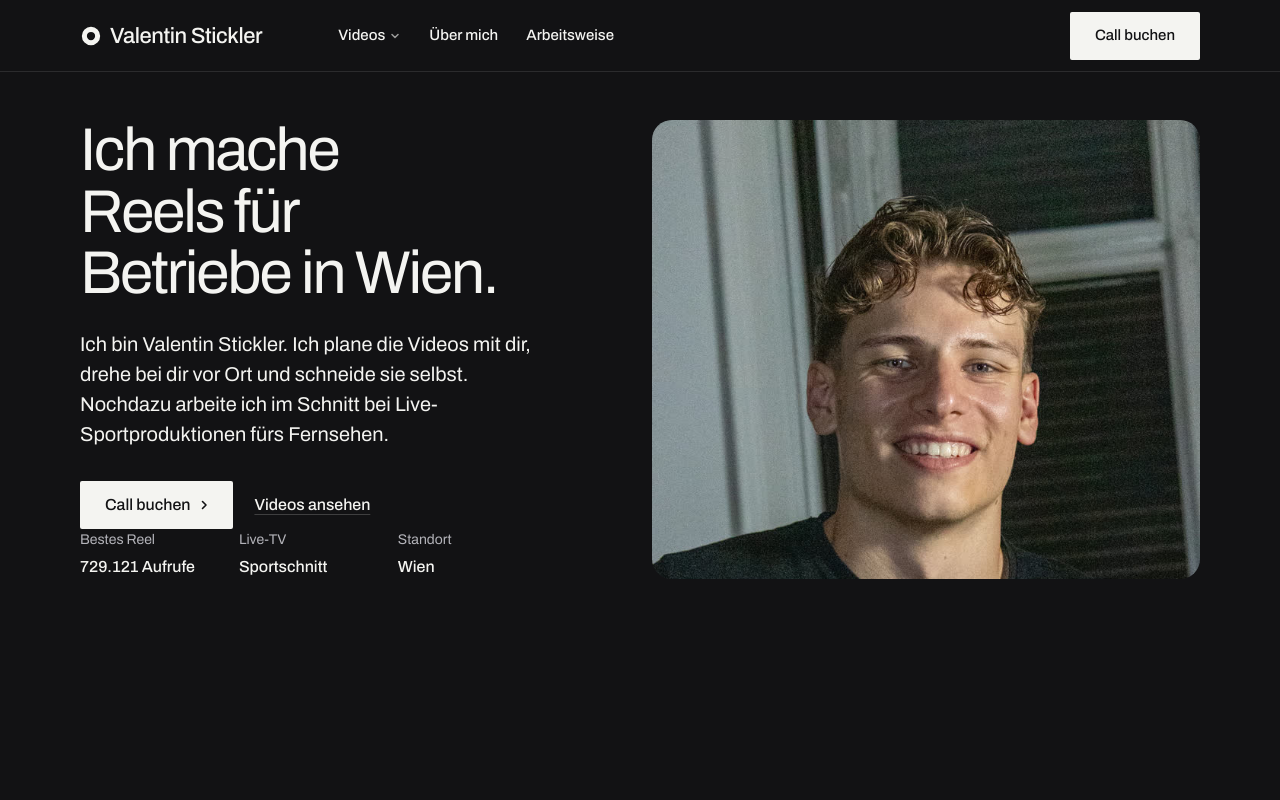
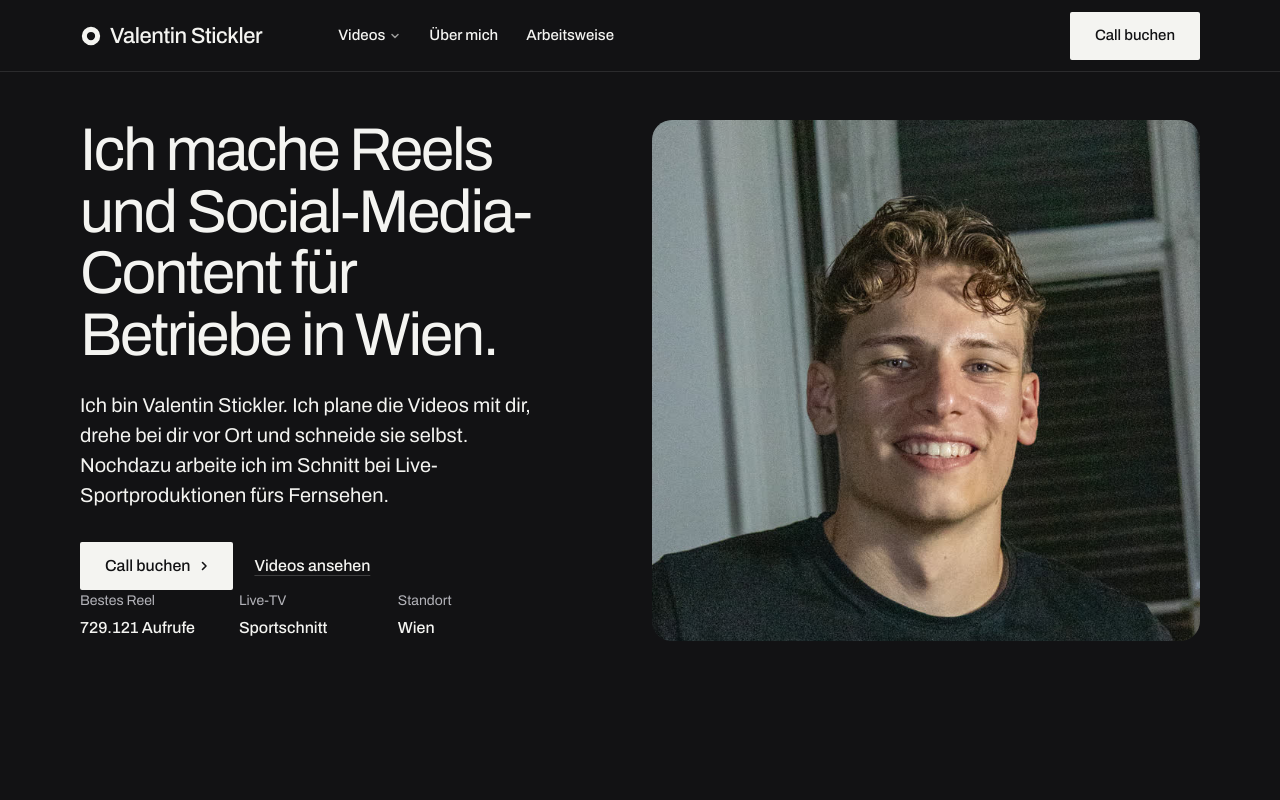
Before and after one commit to sticklerbusiness-glitch/valiundjoni-website, a plain HTML site: page vali/index.html in a window 1280 px wide. Shown: the top 800 px of the page. Drawn offline with Linux system fonts and the light colour scheme.

Commit message:
Vali: Überschrift Reels und Social-Media-Content
Co-Authored-By: Claude Opus 5.5 <noreply@anthropic.com>

```diff
--- a/vali/index.html
+++ b/vali/index.html
@@ -3,11 +3,11 @@
 <head>
 <meta charset="utf-8">
 <meta name="viewport" content="width=device-width, initial-scale=1, viewport-fit=cover">
-<title>Valentin Stickler: Reels für Betriebe in Wien</title>
+<title>Valentin Stickler: Reels und Social-Media-Content für Betriebe in Wien</title>
 <meta name="description" content="Valentin Stickler plant, dreht und schneidet Reels für Betriebe und Marken in Wien. Zehn Videos mit echten Zahlen, seine Arbeitsweise und der Weg zum ersten Call.">
 <meta property="og:type" content="profile">
 <meta property="og:locale" content="de_AT">
-<meta property="og:title" content="Valentin Stickler: Reels für Betriebe in Wien">
+<meta property="og:title" content="Valentin Stickler: Reels und Social-Media-Content für Betriebe in Wien">
 <meta property="og:description" content="Reels, geplant, gedreht und geschnitten von einer Person. Mit Aufrufen, Likes und Kommentaren zu jedem Video.">
 <meta property="og:image" content="https://valiundjoni.at/vali/valentin.jpg">
 <meta name="twitter:card" content="summary_large_image">
@@ -181,7 +181,7 @@
     <div class="wrap">
       <div class="hero-text grid hero-split">
         <div class="hero-copy span-5">
-          <h1 id="hero-h">Ich mache Reels für Betriebe in Wien.</h1>
+          <h1 id="hero-h">Ich mache Reels und <span style="white-space:nowrap">Social-Media</span>-Content für Betriebe in Wien.</h1>
           <p class="t-lead">Ich bin Valentin Stickler. Ich plane die Videos mit dir, drehe bei dir vor Ort und schneide sie selbst. Nochdazu arbeite ich im Schnitt bei Live-Sportproduktionen fürs Fernsehen.</p>
           <div class="btn-row">
             <a class="btn btn--primary" href="https://calendly.com/stickler-business/new-meeting" target="_blank" rel="noopener">Call buchen<svg class="m-arrow" viewBox="0 0 12 12" aria-hidden="true"><path class="m-arrow__stem" d="M1 6h8"/><path class="m-arrow__head" d="M4.5 2.5 8 6l-3.5 3.5"/></svg></a>
```
